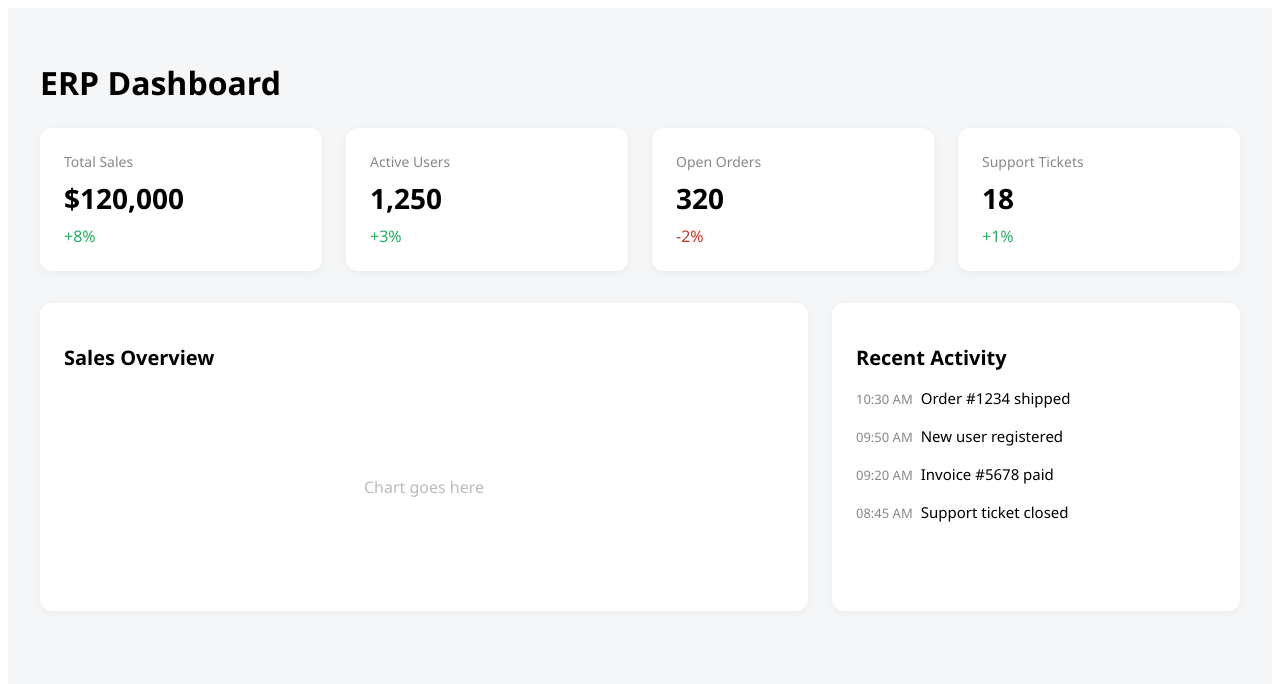
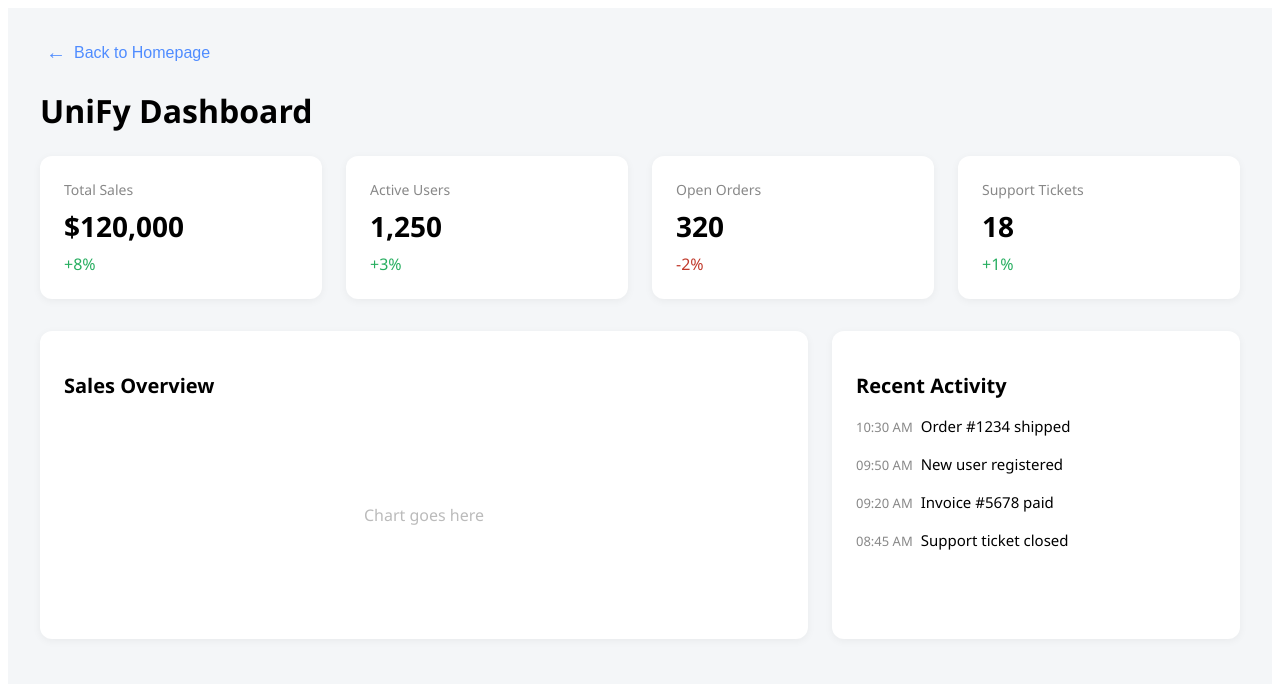
Before and after one commit to Eben717/UniFy, a React (Create React App) app in the folder unify/: page /dashboard in a window 1280 px wide. Shown: the top 684 px of the page. Built offline with nearby package versions, Linux system fonts and the light colour scheme.

Commit message:
added a back button in Dashboard.js to navigate back to homepage

```diff
--- a/unify/src/components/frontend/Dashboard.js
+++ b/unify/src/components/frontend/Dashboard.js
@@ -1,4 +1,5 @@
 import React from 'react';
+import { useNavigate } from 'react-router-dom';
 
 const stats = [
     { label: 'Total Sales', value: '$120,000', change: '+8%' },
@@ -15,9 +16,33 @@ const recentActivities = [
 ];
 
 export default function Dashboard() {
+    const navigate = useNavigate();
+
+    const handleBack = () => {
+        navigate('/home');
+    };
+
     return (
         <div style={{ padding: 32, background: '#f4f6f8', minHeight: '100vh', fontFamily: 'Segoe UI, sans-serif' }}>
-            <h1 style={{ fontWeight: 700, marginBottom: 24 }}>ERP Dashboard</h1>
+            {/* Back button */}
+            <button
+                onClick={handleBack}
+                style={{
+                    marginBottom: 24,
+                    background: 'transparent',
+                    border: 'none',
+                    color: '#4f8cff',
+                    fontSize: 16,
+                    cursor: 'pointer',
+                    display: 'flex',
+                    alignItems: 'center',
+                }}
+            >
+                <span style={{ fontSize: 20, marginRight: 8 }}>←</span> Back to Homepage
+            </button>
+
+            <h1 style={{ fontWeight: 700, marginBottom: 24 }}>UniFy Dashboard</h1>
+
             <div style={{ display: 'flex', gap: 24, marginBottom: 32 }}>
                 {stats.map((stat) => (
                     <div
@@ -41,15 +66,35 @@ export default function Dashboard() {
                     </div>
                 ))}
             </div>
+
             <div style={{ display: 'flex', gap: 24 }}>
-                <div style={{ flex: 2, background: '#fff', borderRadius: 12, padding: 24, boxShadow: '0 2px 8px rgba(0,0,0,0.05)' }}>
+                <div style={{
+                    flex: 2,
+                    background: '#fff',
+                    borderRadius: 12,
+                    padding: 24,
+                    boxShadow: '0 2px 8px rgba(0,0,0,0.05)'
+                }}>
                     <h2 style={{ fontSize: 20, fontWeight: 600, marginBottom: 16 }}>Sales Overview</h2>
-                    <div style={{ height: 200, display: 'flex', alignItems: 'center', justifyContent: 'center', color: '#bbb' }}>
+                    <div style={{
+                        height: 200,
+                        display: 'flex',
+                        alignItems: 'center',
+                        justifyContent: 'center',
+                        color: '#bbb'
+                    }}>
                         {/* Placeholder for chart */}
                         <span>Chart goes here</span>
                     </div>
                 </div>
-                <div style={{ flex: 1, background: '#fff', borderRadius: 12, padding: 24, boxShadow: '0 2px 8px rgba(0,0,0,0.05)' }}>
+
+                <div style={{
+                    flex: 1,
+                    background: '#fff',
+                    borderRadius: 12,
+                    padding: 24,
+                    boxShadow: '0 2px 8px rgba(0,0,0,0.05)'
+                }}>
                     <h2 style={{ fontSize: 20, fontWeight: 600, marginBottom: 16 }}>Recent Activity</h2>
                     <ul style={{ listStyle: 'none', padding: 0, margin: 0 }}>
                         {recentActivities.map((item, idx) => (
```
